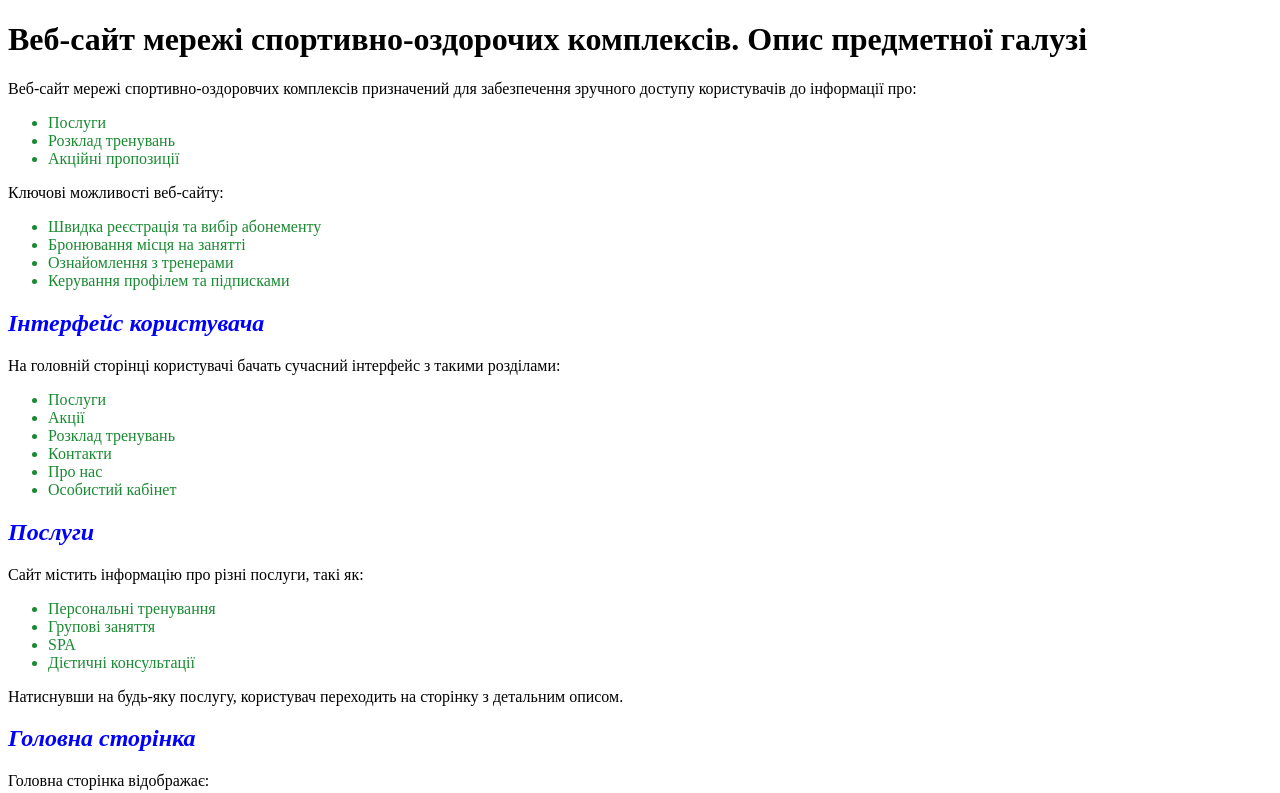
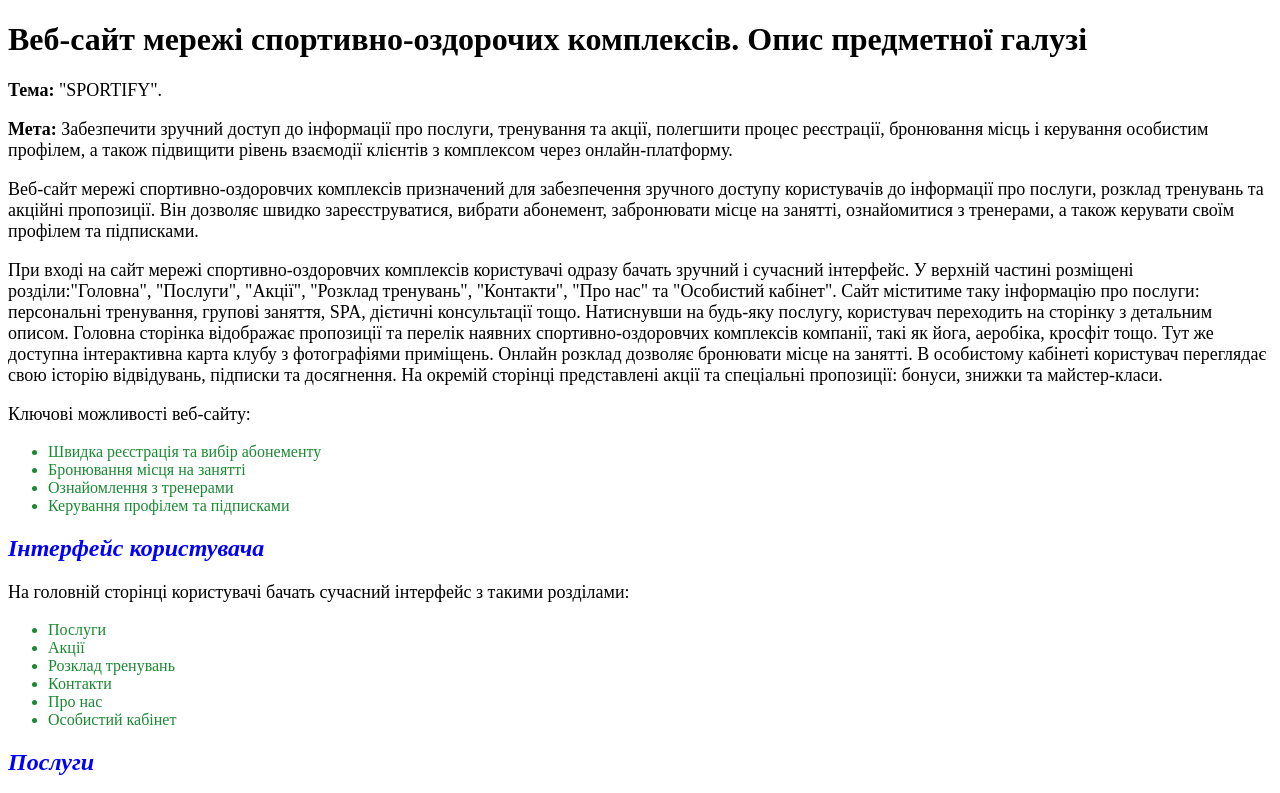
Before and after one commit to DVladyslav/IS-31_Driuk_Description_subject_area, a plain HTML site: page index.html in a window 1280 px wide. Shown: the top 793 px of the page. Drawn offline with Linux system fonts and the light colour scheme.

Commit message:
subject_area_edit

```diff
--- a/index.html
+++ b/index.html
@@ -14,6 +14,26 @@
             color: blue;
             font-style: italic;
         }
+
+        p {
+            font-size: large;
+        }
+        .button {
+            display: inline-block;
+            padding: 10px 20px;
+            font-size: 16px;
+            font-weight: bold;
+            color: white;
+            background-color: #007bff;
+            text-decoration: none;
+            border-radius: 5px;
+            transition: background-color 0.3s ease;
+            margin-top: 20px;
+        }
+
+        .button:hover {
+            background-color: #0056b3;
+        }
     </style>
 </head>
 
@@ -22,13 +42,33 @@
         <h1>Веб-сайт мережі спортивно-оздорочих комплексів. Опис предметної галузі</h1>
     </header>
     <main>
+
+
+        <p><strong>Тема:</strong> "SPORTIFY".</p>
+        <p><strong>Мета:</strong> Забезпечити зручний доступ до інформації про послуги, тренування та акції, полегшити
+            процес реєстрації,
+            бронювання місць і керування особистим профілем, а також підвищити рівень взаємодії клієнтів з комплексом
+            через онлайн-платформу.</p>
         <p>Веб-сайт мережі спортивно-оздоровчих комплексів призначений для забезпечення зручного доступу користувачів до
-            інформації про:</p>
-        <ul>
-            <li>Послуги</li>
-            <li>Розклад тренувань</li>
-            <li>Акційні пропозиції</li>
-        </ul>
+            інформації про послуги,
+            розклад тренувань та акційні пропозиції. Він дозволяє швидко зареєструватися, вибрати абонемент, забронювати
+            місце на занятті, ознайомитися з тренерами, а також керувати своїм профілем та підписками.
+        </p>
+        <p>
+            При вході на сайт мережі спортивно-оздоровчих комплексів користувачі одразу бачать зручний і сучасний
+            інтерфейс.
+            У верхній частині розміщені розділи:"Головна", "Послуги", "Акції", "Розклад тренувань", "Контакти", "Про
+            нас" та "Особистий кабінет".
+            Сайт міститиме таку інформацію про послуги: персональні тренування, групові заняття, SPA, дієтичні
+            консультації тощо.
+            Натиснувши на будь-яку послугу, користувач переходить на сторінку з детальним описом.
+            Головна сторінка відображає пропозиції та перелік наявних спортивно-оздоровчих комплексів компанії, такі як
+            йога, аеробіка, кросфіт тощо.
+            Тут же доступна інтерактивна карта клубу з фотографіями приміщень. Онлайн розклад дозволяє бронювати місце
+            на занятті.
+            В особистому кабінеті користувач переглядає свою історію відвідувань, підписки та досягнення.
+            На окремій сторінці представлені акції та спеціальні пропозиції: бонуси, знижки та майстер-класи.</p>
+
         <p>Ключові можливості веб-сайту:</p>
         <ul>
             <li>Швидка реєстрація та вибір абонементу</li>
@@ -78,6 +118,8 @@
             <li>Знижки</li>
             <li>Майстер-класи</li>
         </ul>
+        <a href="https://dvladyslav.github.io/IS-31_DriukVV_Laba1/" class="button">Повернутись на головну</a>
+        <br>
     </main>
     <footer style="background-color:aquamarine; text-align: center">Підготував: студент групи ІС-31 Дрюк Владислав
     </footer>
```
Also changed, not shown: 1 other file.
